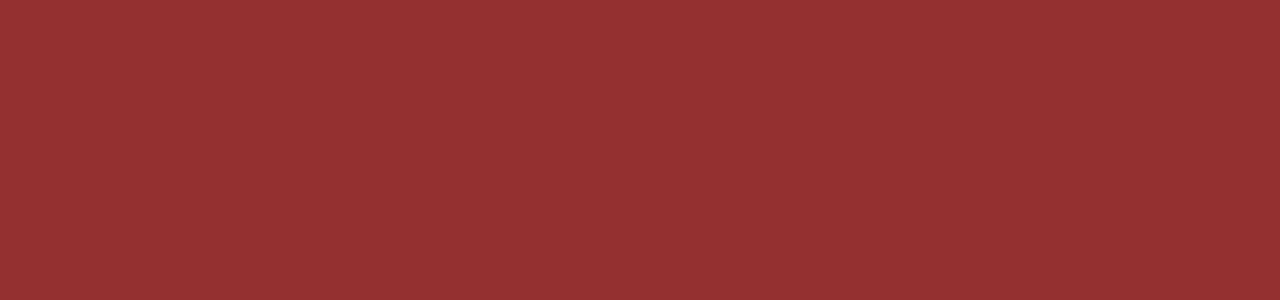
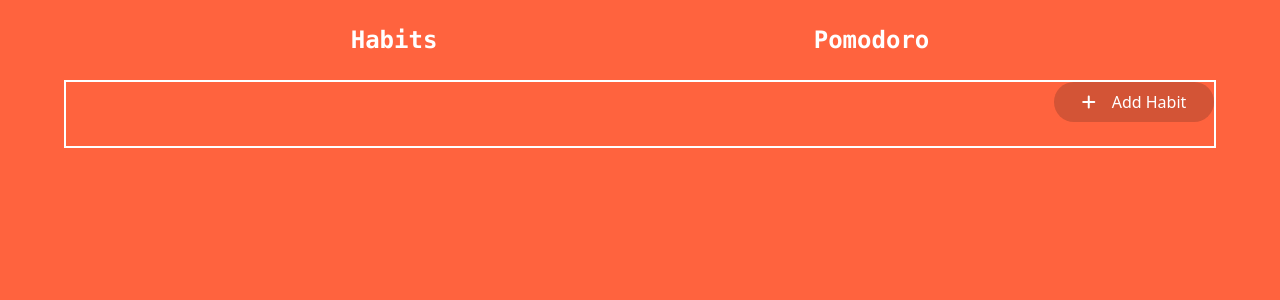
Before and after one commit to Miguel-Flandez/Pomodoro, a React (Vite) app: page / in a window 1280 px wide. Before the commit this address had no page. Shown: the top 300 px of the page. Built offline with nearby package versions, Linux system fonts and the light colour scheme.

Commit message:
changed routing of habits

```diff
--- a/src/App.jsx
+++ b/src/App.jsx
@@ -9,7 +9,7 @@
 
     <Routes>
       <Route path='/pomodoro' element={<Pomodoro/>} />
-      <Route path='/habits' element={<Habits/>} />
+      <Route path='/' element={<Habits/>} />
     </Routes>
   )
 }
```
